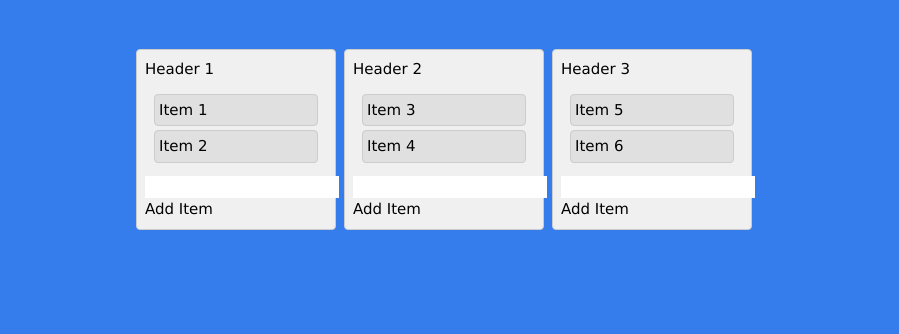
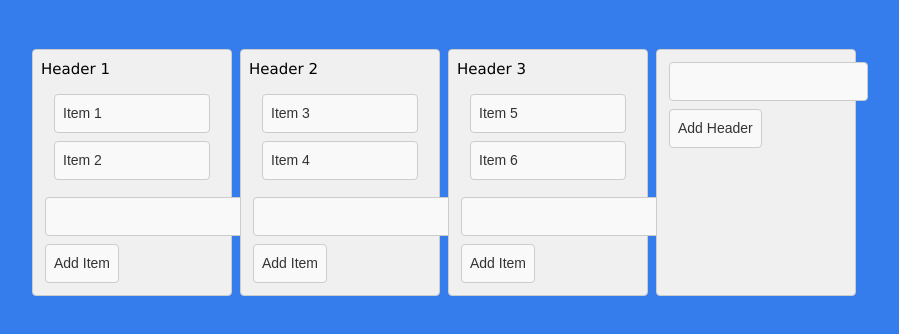
Before and after one commit to Baskin-Ridley/KanbanAI, a React (Vite) app in the folder client/: page /board in a window 1280 px wide. Shown: the top 334 px of the page, without its empty margins (196-1095 px from the left). Built offline with nearby package versions, Linux system fonts and the light colour scheme; a web font is replaced by a local one.

Commit message:
create new headers in board

```diff
--- a/client/src/components/Board/Headers/index.jsx
+++ b/client/src/components/Board/Headers/index.jsx
@@ -37,6 +37,20 @@ const Headers = () => {
 
   const [newItemNames, setNewItemNames] = useState(headers.map(() => ""));
 
+  const [newHeaderName, setNewHeaderName] = useState('');
+
+
+  const handleAddHeader = () => {
+    if (newHeaderName.trim() === "") {
+      alert("Please enter a header name");
+      return;
+    }
+    const newHeaderId = `header-${Date.now()}`;
+    const newHeader = { id: newHeaderId, name: newHeaderName, items: [] };
+
+    setHeaders((prevState) => [...prevState, newHeader]);
+    setNewHeaderName(""); // Clear the input field after adding the header
+  };
 
   const handleNewItemNameChange = (headerId, newValue) => {
     setNewItemNames((prevState) =>
@@ -144,15 +158,29 @@ const Headers = () => {
                 </Droppable>
                 <input
                     type="text"
-                    className="new-item-input"
+                    className="new-item-input item"
                     value={newItemNames[index]}
                     onChange={(e) => handleNewItemNameChange(id, e.target.value)}
                 />
-                <button onClick={() => handleAddSubItem(id)}>Add Item</button>
+                <button className="add-item-button item" onClick={() => handleAddSubItem(id)}>
+                    Add Item
+                </button>
                 </div>
+
             )}
             </Draggable>
           ))}
+            <div className="box">
+                <input
+                type="text"
+                className="new-header-input item"
+                value={newHeaderName}
+                onChange={(e) => setNewHeaderName(e.target.value)}
+                />
+                <button className="add-header-button item" onClick={handleAddHeader}>
+                Add Header
+                </button>
+            </div>
           {provided.placeholder}
         </div>
       )}
--- a/client/src/components/Board/Headers/style.css
+++ b/client/src/components/Board/Headers/style.css
@@ -17,6 +17,8 @@
   min-height: 50px;
   padding: 8px;
   border: 1px dashed transparent;
+  display: flex;
+  flex-direction: column;
 }
 
 .item-container.dragging-over {
@@ -29,4 +31,37 @@
   border-radius: 4px;
   margin: 4px 0;
   padding: 4px;
+  cursor: grab;
 }
+
+
+.item,
+.new-item-input,
+.add-item-button {
+  padding: 8px;
+  margin: 4px;
+  border: 1px solid #ccc;
+  border-radius: 4px;
+  background-color: #f9f9f9;
+  font-size: 14px;
+  font-family: sans-serif;
+  color: #333;
+  cursor: pointer;
+}
+
+
+.new-item-input {
+  cursor: text;
+}
+
+.add-item-button:hover {
+  background-color: #eee;
+}
+
+.new-header-input {
+  cursor: text;
+}
+
+.add-header-button:hover {
+  background-color: #eee;
+}
```
Lines whose indentation alone changed are shown as unchanged.
